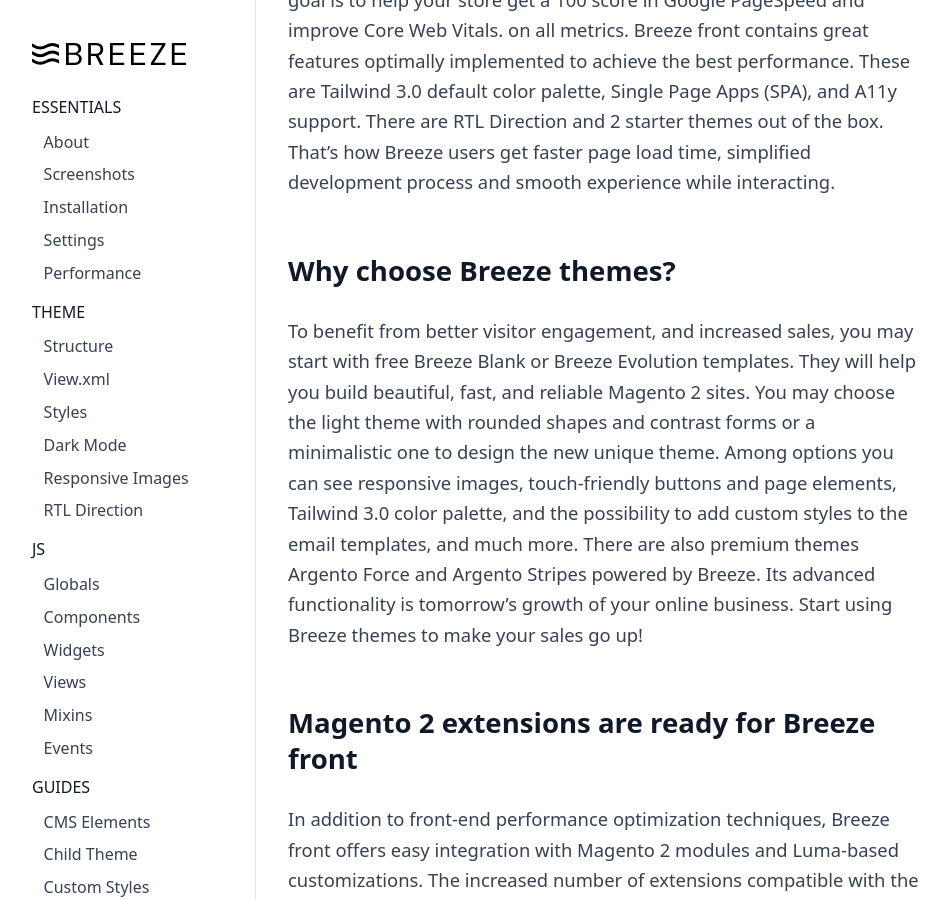
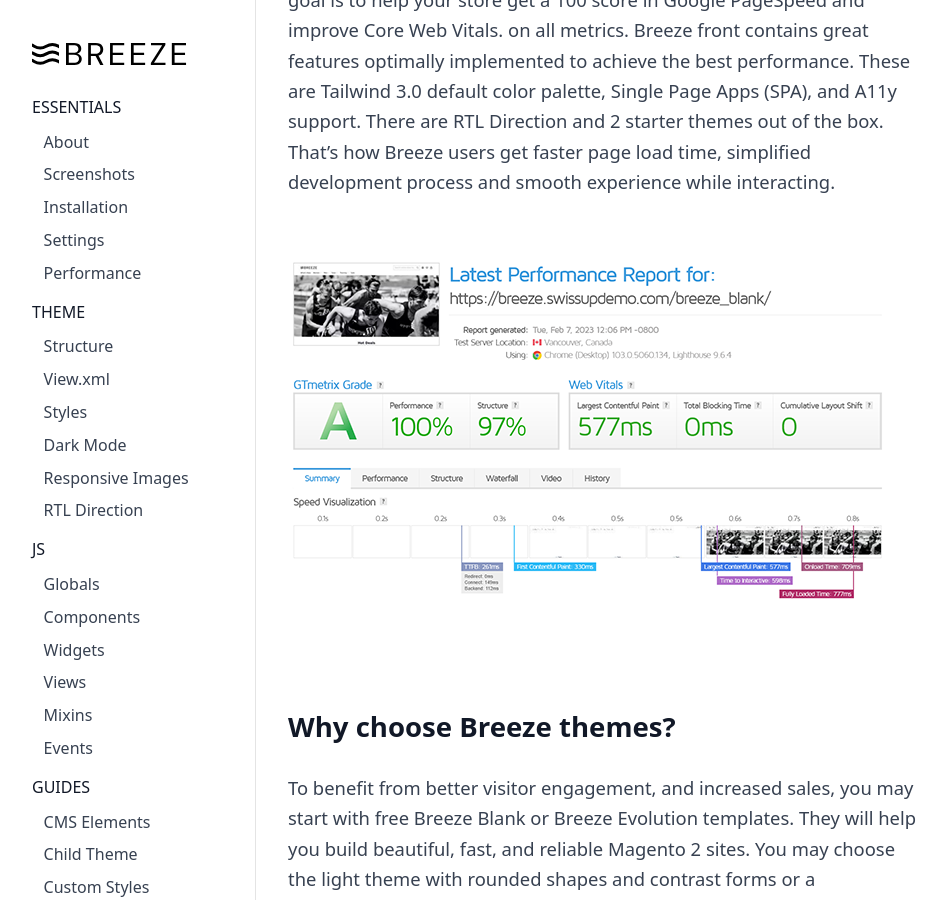
Before and after one commit to breezefront/breezefront.com, a Jekyll site: the page built from introducing-breeze.md, in a window 1280 px wide and 900 px high, scrolled down 1393 px. Shown: the whole window, without its empty margins (0-950 px from the left). Built offline with Jekyll 4.4.1, drawn with Linux system fonts in a browser that asks for light colours; our own code applies the rules of GitHub Pages for plain Markdown files.

Commit message:
Update introducing-breeze.md

```diff
--- a/introducing-breeze.md
+++ b/introducing-breeze.md
@@ -10,6 +10,8 @@ Breeze is the greatest free product we’ve ever done. We believe the perfect we
 ## What does Breeze stand for?
 
 A frontend javascript stack was designed by using our knowledge of innovative speed technologies and 16 years of experience. The primary goal is to help your store get a 100 score in Google PageSpeed and improve Core Web Vitals. on all metrics. Breeze front contains great features optimally implemented to achieve the best performance. These are Tailwind 3.0 default color palette, Single Page Apps (SPA), and A11y support. There are RTL Direction and 2 starter themes out of the box. That's how Breeze users get faster page load time, simplified development process and smooth experience while interacting.
+
+![Breeze frontend GTMetrix](/assets/img/introducing-breeze/breeze_blank_gtmetrix.png)
 
 ## Why choose Breeze themes?
 
```
